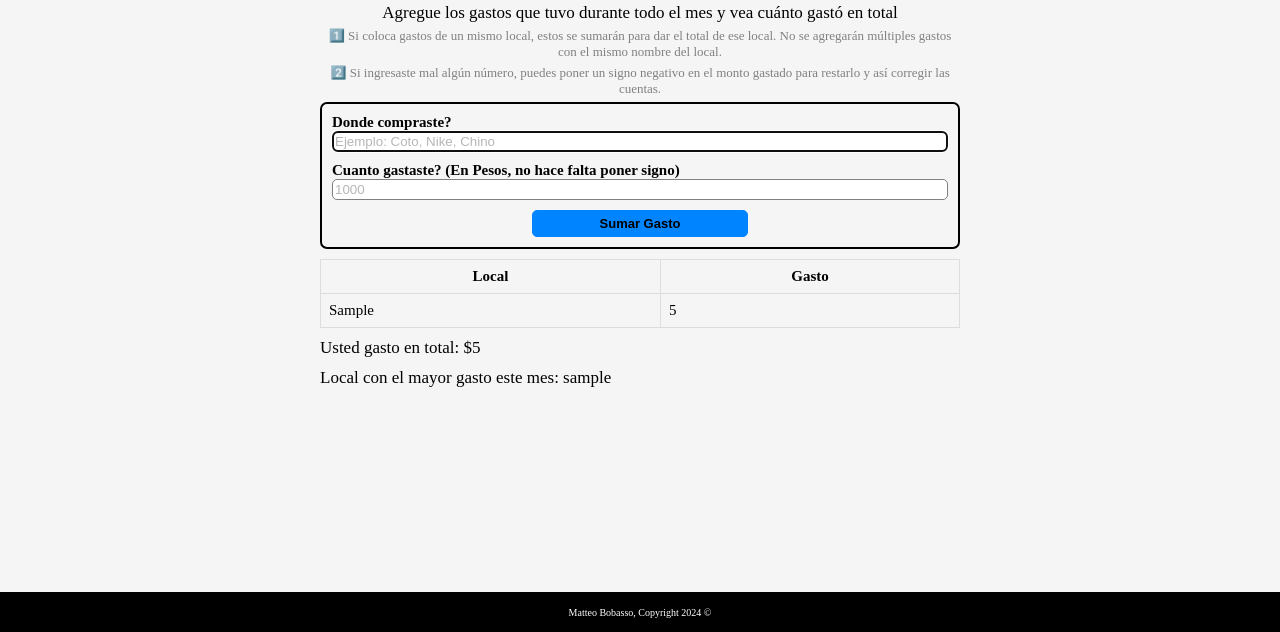
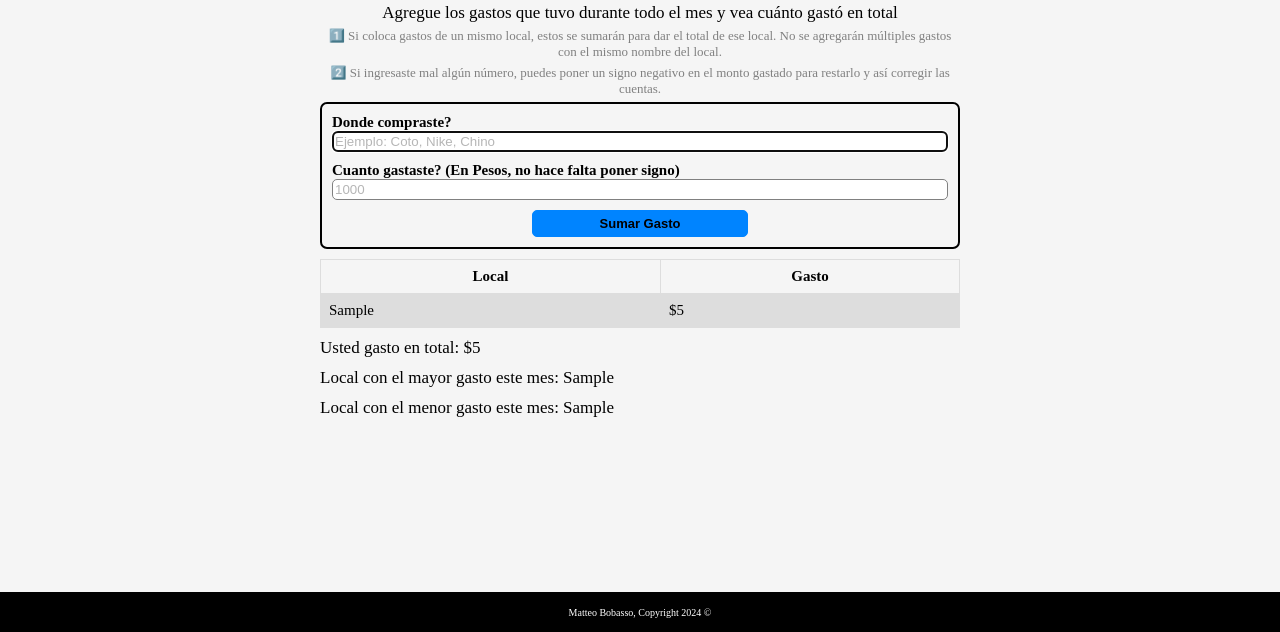
Before and after one commit to Bobasso/PreEntrega2-Bobasso, a plain HTML site: page index.html in a window 1280 px wide. Both pictures are taken after typing "Sample", "5" into the empty fields and a click on the button "Sumar Gasto". Shown: the part 168-800 px from the top of the page. Drawn offline with Linux system fonts and the light colour scheme; a web font is replaced by a local one.

Commit message:
Cambios 7

```diff
--- a/css/main.css
+++ b/css/main.css
@@ -132,8 +132,8 @@ td, th {
     padding: 8px;
 }
 
-.td-eliminar{
-    border: none;
+tr:nth-child(even) {
+    background-color: #dddddd;
 }
 
 /* Footer */
--- a/index.html
+++ b/index.html
@@ -5,6 +5,7 @@
     <meta name="viewport" content="width=device-width, initial-scale=1.0">
     <title>Calculadora de Gastos</title>
     <link rel="stylesheet" href="./css/main.css">
+    <link rel="shortcut icon" href="favicon.ico" type="image/x-icon">
 </head>
 <body>
     <header>
@@ -41,6 +42,7 @@
                 </table>
                 <h2 id="total-gastos"><!-- Acá un texto que indica el total de lo gastado--></h2>
                 <h2 id="mayor-gasto"><!-- Acá un texto que indica el local en el que más se gasto --></h2>
+                <h2 id="menor-gasto"><!-- Acá un texto que indica el local en el que menos se gasto --></h2>
             </div>
         </div>
     </main>
--- a/js/main.js
+++ b/js/main.js
@@ -5,6 +5,7 @@ const listaGastos = [];
 let totalGastos = 0;
 const sumatoriaGastos = document.querySelector("#total-gastos");
 const mayorGasto = document.querySelector("#mayor-gasto");
+const menorGasto = document.querySelector("#menor-gasto");
 
 const botonSubmit = document.querySelector("#btn-submit");
 const agregarLocal = document.querySelector("#local");
@@ -24,7 +25,7 @@ crearLista.addEventListener("submit", (e) => {
     totalGastos += parseInt(agregarMonto.value); //! Voy sumando el monto del gasto a un total
 
     let gasto = {};
-    gasto.local = agregarLocal.value;
+    gasto.local = (agregarLocal.value).trim();
     gasto.monto = parseInt(agregarMonto.value);
     apareceLista(gasto);
 
@@ -34,18 +35,20 @@ crearLista.addEventListener("submit", (e) => {
     sumatoriaGastos.innerText = `Usted gasto en total: $${totalGastos}`;
 
     const localMayorGasto = listaGastos.reduce((max, item) => (item.monto > max.monto ? item : max), listaGastos[0]);
-    mayorGasto.innerText = `Local con el mayor gasto este mes: ${localMayorGasto.local}`;
+    mayorGasto.innerText = `Local con el mayor gasto este mes: ` + localMayorGasto.local[0].toUpperCase() + localMayorGasto.local.substring(1);
+
+    const localMenorGasto = listaGastos.reduce((min, item) => (item.monto < min.monto ? item : min), listaGastos[0]);
+    menorGasto.innerText = `Local con el menor gasto este mes: ` + localMenorGasto.local[0].toUpperCase() + localMenorGasto.local.substring(1);
 })
 
 function apareceLista(objeto){
     const listaLocal = listaGastos.map(item => item.local);
     if(listaLocal.includes(objeto.local.toLowerCase())){
         const index = listaGastos.findIndex(item => item.local == objeto.local.toLowerCase());
-        console.log(index);
         if (index !== -1) {
             const numFinal = listaGastos[index].monto += objeto.monto;
             const cambiarNum = document.querySelector(`#monto-${objeto.local.toLowerCase()}`);
-            cambiarNum.innerText = numFinal
+            cambiarNum.innerText = `$${numFinal.toString()}`;
         }
     }else{
 
@@ -53,18 +56,17 @@ function apareceLista(objeto){
             local: objeto.local.toLowerCase(), //! Agrego el Local en minus a la lista para poder comparar más fácil
             monto: objeto.monto
         });
-        console.log(listaGastos);
 
         const crearGasto = document.createElement("tr");
 
         const tdLocal = document.createElement("td");
         tdLocal.id = objeto.local;
-        tdLocal.innerText = objeto.local;
+        tdLocal.innerText = (objeto.local[0].toUpperCase() + objeto.local.substring(1).toLowerCase()).trim();
         crearGasto.append(tdLocal);
 
         const tdMonto = document.createElement("td");
-        tdMonto.id = `monto-${objeto.local}`;
-        tdMonto.innerText = objeto.monto;
+        tdMonto.id = `monto-${objeto.local.toLowerCase()}`;
+        tdMonto.innerText = `$${objeto.monto}`;
         crearGasto.append(tdMonto);
 
         tablaGastos.append(crearGasto);
```
